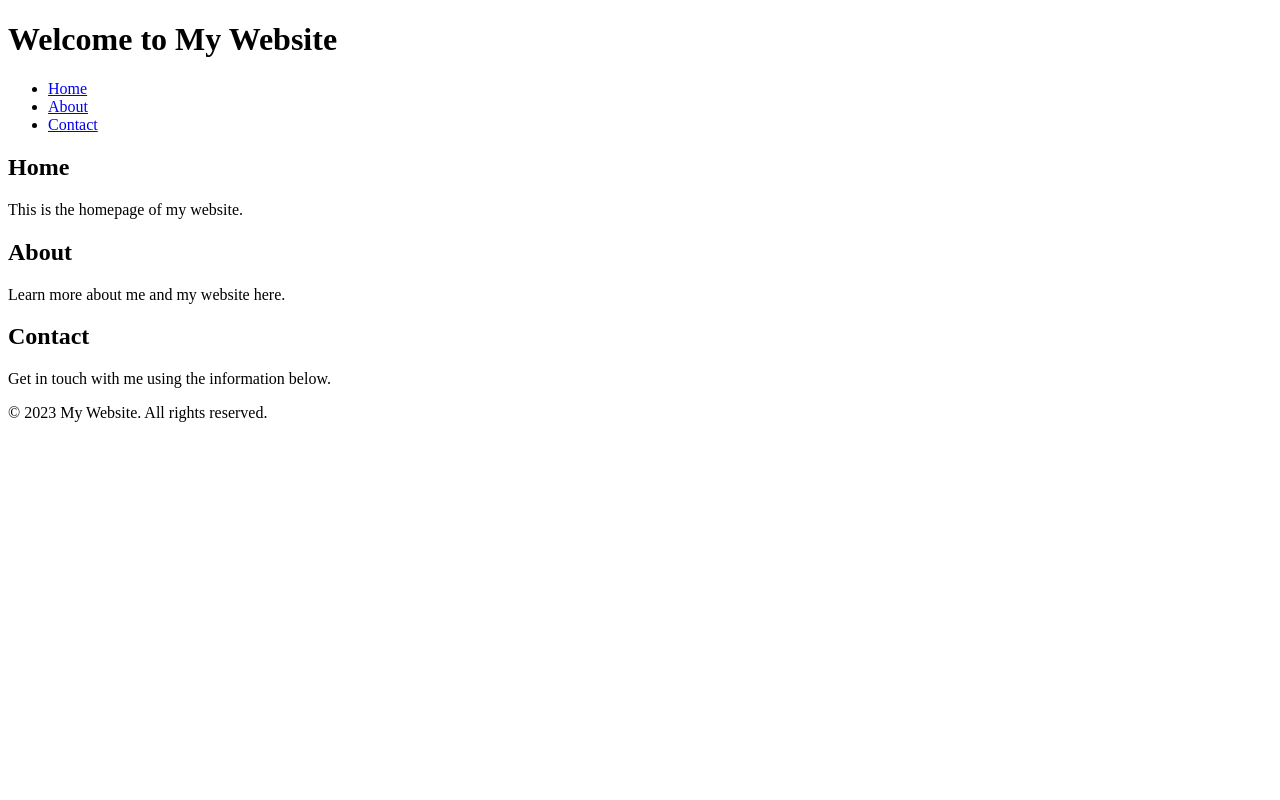
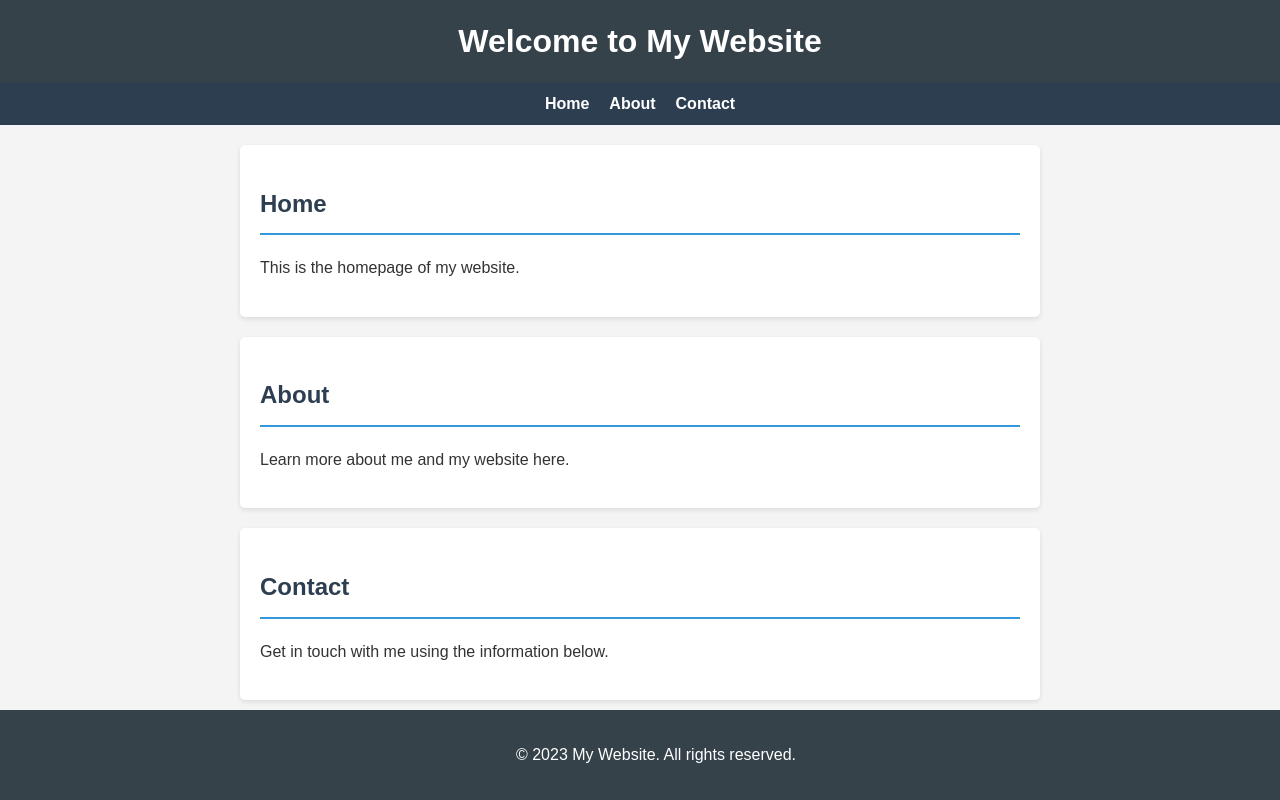
Before and after one commit to sg1687/my-page, a plain HTML site: page index.html in a window 1280 px wide. Drawn offline with Linux system fonts and the light colour scheme.

Commit message:
update index and add style

```diff
--- a/index.html
+++ b/index.html
@@ -4,6 +4,7 @@
     <meta charset="UTF-8">
     <meta name="viewport" content="width=device-width, initial-scale=1.0">
     <title>My First Website</title>
+    <link rel="stylesheet" href="style.css">
 </head>
 <body>
     <header>
--- /dev/null
+++ b/style.css
@@ -0,0 +1,82 @@
+/* Global Styles */
+body {
+    font-family: Arial, sans-serif;
+    line-height: 1.6;
+    margin: 0;
+    padding: 0;
+    background-color: #f4f4f4;
+    color: #333;
+}
+
+/* Header Styles */
+header {
+    background-color: #35424a;
+    color: #ffffff;
+    padding: 1rem;
+    text-align: center;
+}
+
+header h1 {
+    margin: 0;
+}
+
+/* Navigation Styles */
+nav {
+    background-color: #2c3e50;
+    padding: 0.5rem;
+}
+
+nav ul {
+    list-style-type: none;
+    padding: 0;
+    margin: 0;
+    display: flex;
+    justify-content: center;
+}
+
+nav ul li {
+    margin: 0 10px;
+}
+
+nav ul li a {
+    color: #ffffff;
+    text-decoration: none;
+    font-weight: bold;
+    transition: color 0.3s ease;
+}
+
+nav ul li a:hover {
+    color: #3498db;
+}
+
+/* Main Content Styles */
+main {
+    max-width: 800px;
+    margin: 20px auto;
+    padding: 0 20px;
+}
+
+section {
+    background-color: #ffffff;
+    margin-bottom: 20px;
+    padding: 20px;
+    border-radius: 5px;
+    box-shadow: 0 2px 5px rgba(0, 0, 0, 0.1);
+}
+
+h2 {
+    color: #2c3e50;
+    border-bottom: 2px solid #3498db;
+    padding-bottom: 10px;
+}
+
+/* Footer Styles */
+footer {
+    background-color: #35424a;
+    color: #ffffff;
+    text-align: center;
+    padding: 1rem;
+    position: fixed;
+    bottom: 0;
+    width: 100%;
+}
```
